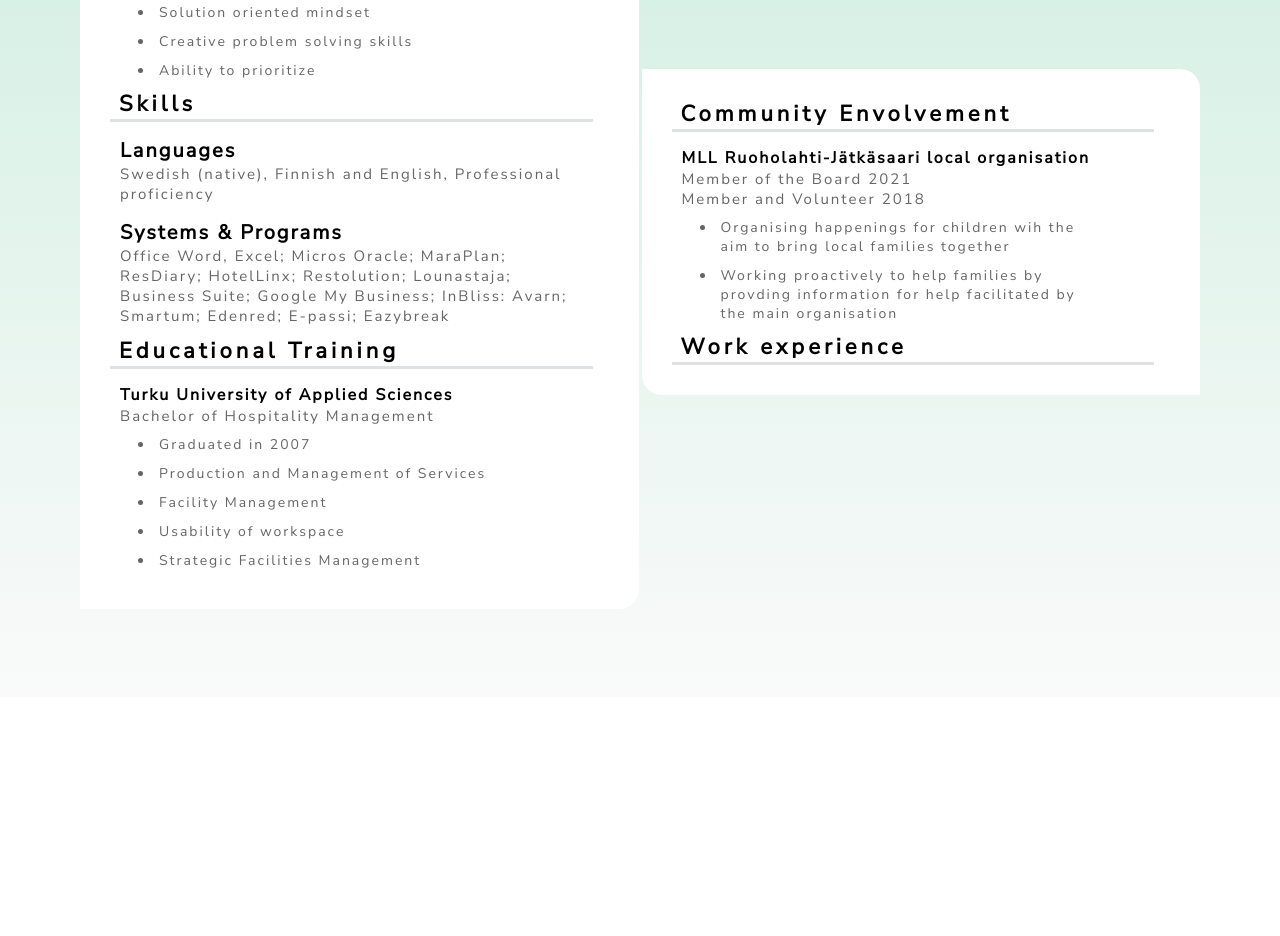
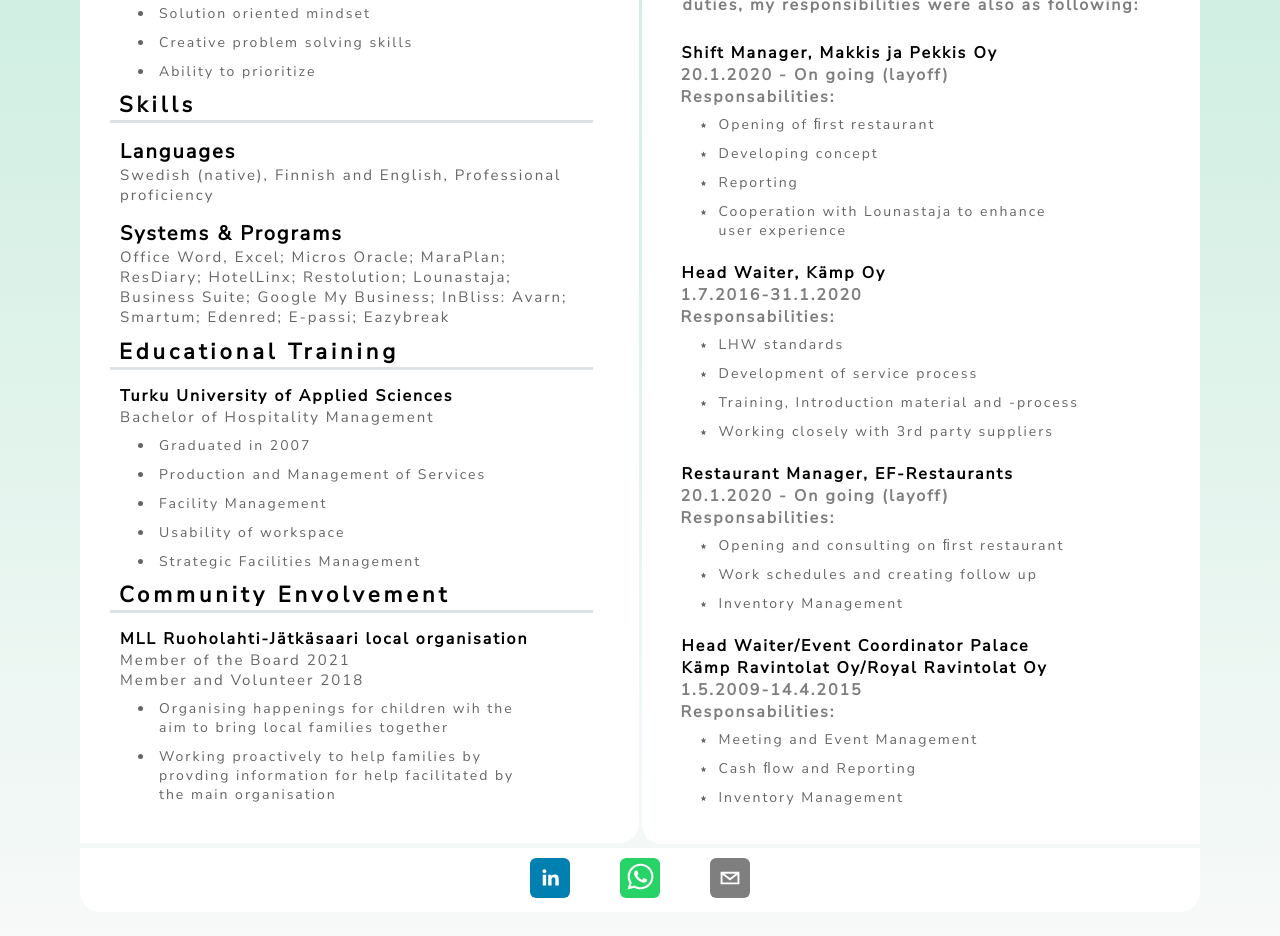
Before and after one commit to PacoZG/southisle, a React (Create React App) app: page / in a window 1280 px wide. Shown: the part 1060-1996 px from the top of the page. Before the commit the page ends 1757 px from the top, so only its background shows below. Built offline with nearby package versions, Linux system fonts and the light colour scheme.

Commit message:
Update 10.09.2021

```diff
--- a/src/components/PresentationCard.js
+++ b/src/components/PresentationCard.js
@@ -1,5 +1,6 @@
 import React from "react";
 import lotta from "../assets/Charlotta.jpg";
+import { EmailIcon, LinkedinIcon, WhatsappIcon } from "react-share";
 
 const PresentationCard = () => {
   return (
@@ -54,8 +55,6 @@
             <li className="li">Usability of workspace</li>
             <li className="li">Strategic Facilities Management</li>
           </ul>
-        </div>
-        <div className="column2">
           <h1 className="h1-2">Community Envolvement</h1>
           <h3 className="h3" style={{ fontSize: "16px" }}>
             MLL Ruoholahti-Jätkäsaari local organisation
@@ -72,7 +71,78 @@
               help facilitated by the main organisation
             </li>
           </ul>
+        </div>
+        <div className="column2">
           <h1 className="h1-2">Work experience</h1>
+          <h4 className="h4" style={{ padding: "11px" }}>
+            In addition to day-to-day tasks involving the core business of
+            restaurant services, such as customer service, quality management
+            and ﬂoor manager duties, my responsibilities were also as following:
+          </h4>
+          <h3 className="h3" style={{ fontSize: "16px" }}>
+            Shift Manager, Makkis ja Pekkis Oy
+          </h3>
+          <h4 className="h4">20.1.2020 - On going (layoff)</h4>
+          <h4 className="h4">Responsabilities:</h4>
+          <ul className="ul-work">
+            <li className="li">Opening of ﬁrst restaurant</li>
+            <li className="li">Developing concept</li>
+            <li className="li">Reporting</li>
+            <li className="li">
+              Cooperation with Lounastaja to enhance user experience
+            </li>
+          </ul>
+          <h3 className="h3" style={{ fontSize: "16px" }}>
+            Head Waiter, Kämp Oy
+          </h3>
+          <h4 className="h4">1.7.2016-31.1.2020</h4>
+          <h4 className="h4">Responsabilities:</h4>
+          <ul className="ul-work">
+            <li className="li">LHW standards</li>
+            <li className="li">Development of service process</li>
+            <li className="li">Training, Introduction material and -process</li>
+            <li className="li">Working closely with 3rd party suppliers</li>
+          </ul>
+          <h3 className="h3" style={{ fontSize: "16px" }}>
+            Restaurant Manager, EF-Restaurants
+          </h3>
+          <h4 className="h4">20.1.2020 - On going (layoff)</h4>
+          <h4 className="h4">Responsabilities:</h4>
+          <ul className="ul-work">
+            <li className="li">Opening and consulting on ﬁrst restaurant</li>
+            <li className="li">Work schedules and creating follow up</li>
+            <li className="li">Inventory Management</li>
+          </ul>
+          <h3 className="h3" style={{ fontSize: "16px" }}>
+            Head Waiter/Event Coordinator Palace <br /> Kämp Ravintolat Oy/Royal
+            Ravintolat Oy
+          </h3>
+          <h4 className="h4">1.5.2009-14.4.2015</h4>
+          <h4 className="h4">Responsabilities:</h4>
+          <ul className="ul-work">
+            <li className="li">Meeting and Event Management</li>
+            <li className="li">Cash ﬂow and Reporting</li>
+            <li className="li">Inventory Management</li>
+          </ul>
+        </div>
+      </div>
+      <div className="footer-alignment">
+        <div className="footer">
+          <a
+            href="https://www.linkedin.com/in/charlottasoderholm/"
+            target="blank"
+          >
+            <LinkedinIcon size={40} borderRadius={10} />
+          </a>
+          <a
+            href="https://wa.me/358405318180?text=I%20will%20like%20to%20contact%20you%20to%20arrange%20an%20interview"
+            target="blank"
+          >
+            <WhatsappIcon size={40} borderRadius={10} />
+          </a>
+          <a href="mailto:charlotta.soderholm@pp.inet.fi" target="blank">
+            <EmailIcon size={40} borderRadius={10} />
+          </a>
         </div>
       </div>
     </div>
--- a/src/index.css
+++ b/src/index.css
@@ -12,6 +12,7 @@
   display: flex;
   flex-direction: column;
   align-items: center;
+  justify-content: center;
   padding: 5rem;
 }
 
@@ -93,6 +94,15 @@
   letter-spacing: 2px;
 }
 
+.h4 {
+  margin: 0px;
+  padding-left: 9px;
+  font-size: 1rem;
+  font-family: "Nunito Sans", sans-serif;
+  opacity: 0.5;
+  letter-spacing: 2px;
+}
+
 .p-1 {
   text-align: center;
   font-size: 1rem;
@@ -151,6 +161,11 @@
   margin: 4px;
 }
 
+.ul-work {
+  margin: 2px;
+  list-style-image: url(assets/star.svg);
+}
+
 .li {
   text-align: left;
   font-size: 14px;
@@ -160,6 +175,17 @@
   width: 80%;
   padding: 5px;
   margin: 0;
+}
+
+.footer {
+  margin-top: 4px;
+  background-color: white;
+  border-radius: 0px 0px 20px 20px;
+  display: flex;
+  flex-direction: row;
+  justify-content: center;
+  gap: 50px;
+  padding: 10px;
 }
 
 @media (max-width: 1120px) {
@@ -189,12 +215,15 @@
   .container-2 {
     width: 55rem;
   }
+  .ul-work {
+    margin: 4px;
+  }
 }
 
 @media (max-width: 880px) {
   /* For mobile phones: */
   body {
-    padding: 2rem;
+    padding: 0rem;
   }
   .h-img {
     height: 12rem;
@@ -230,6 +259,10 @@
     width: 95%;
   }
 
+  .ul-work {
+    margin: 4px;
+  }
+
   .li {
     width: 90%;
   }
@@ -241,9 +274,23 @@
   .column1 {
     padding: 10px;
     width: 90%;
+    border-radius: 20px 20px 20px 20px;
   }
 
   .column2 {
+    padding: 10px;
+    width: 90%;
+    border-radius: 20px 20px 20px 20px;
+  }
+
+  .footer-alignment {
+    display: flex;
+    justify-content: center;
+    width: 100%;
+  }
+
+  .footer {
+    border-radius: 10px 10px 10px 10px;
     width: 90%;
   }
 }
```
Also changed, not shown: src/assets/star.svg (added).
